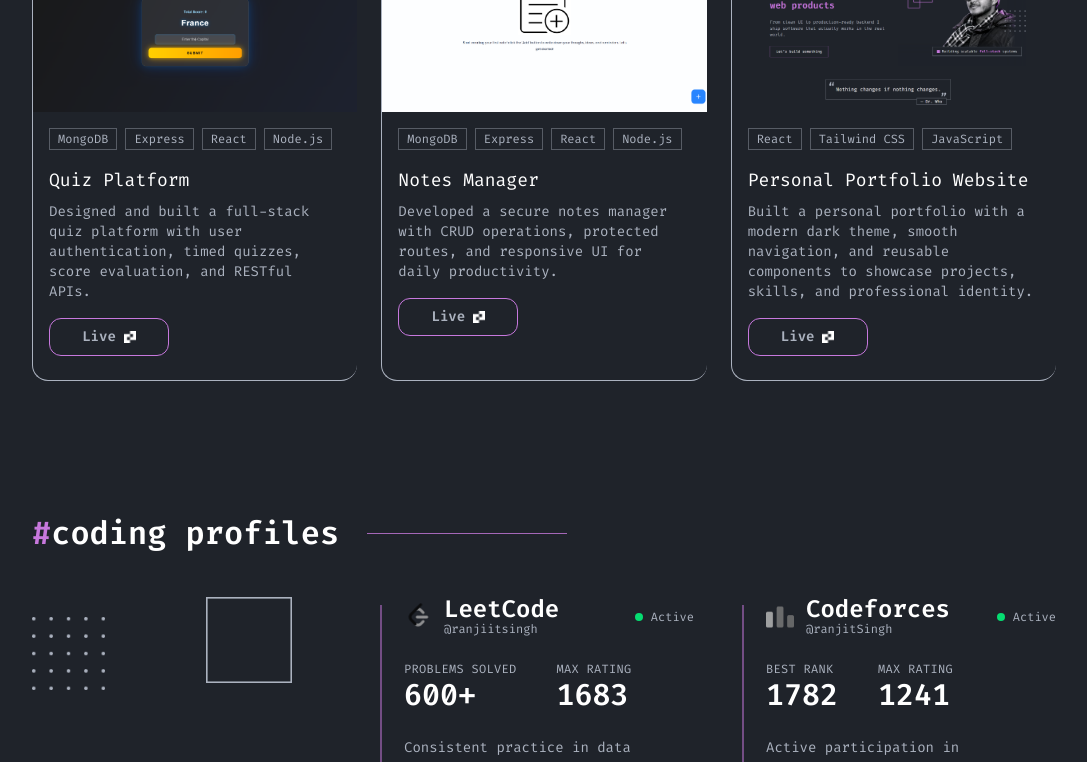
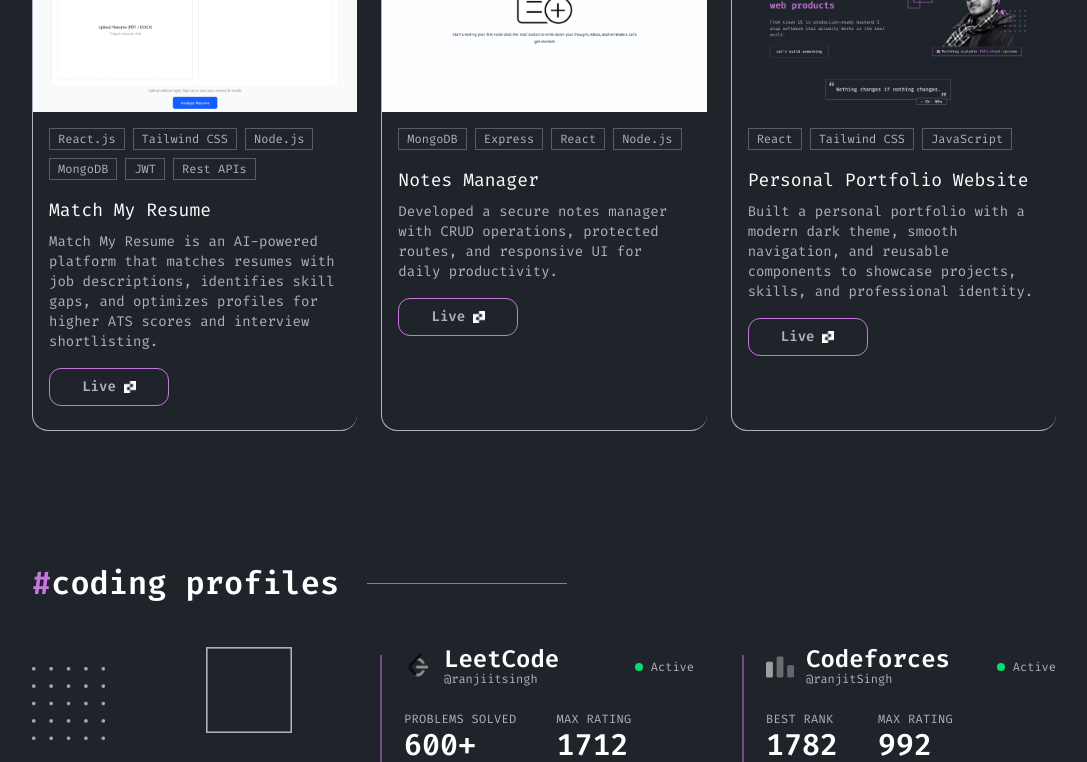
Before and after one commit to ranjit-ux/Portfolio, a React (Vite) app in the folder Portfolio/: page / in a window 1280 px wide. Shown: the part 1000-1762 px from the top of the page, without its empty margins (112-1199 px from the left). Built offline with nearby package versions, Linux system fonts and the light colour scheme.

Commit message:
New project added and some modifications

```diff
--- a/Portfolio/src/assets/images.js
+++ b/Portfolio/src/assets/images.js
@@ -39,7 +39,9 @@ import XLogo from "./XLogo.avif";
 import LinkedinLogo from "./LinkedinLogo.png";
 import upworkblack from "./upworkblack.png";
 import render from "./render.png";
+import MatchMyResume from "./Projects/MatchMyResume.png";
 export {
+  MatchMyResume,
   render,
   PortfolioProject,
   ReactTODO,
--- a/Portfolio/src/components/ProjectShowcase.jsx
+++ b/Portfolio/src/components/ProjectShowcase.jsx
@@ -50,7 +50,7 @@ const ProjectsShowcase = () => {
             {activeProject.title}
           </h2>
 
-          <p className="text-white/70 mt-2 max-w-xl">
+          <p className="text-white/70 mt-2 ">
             {activeProject.description}
           </p>
 
--- a/Portfolio/src/data/project.js
+++ b/Portfolio/src/data/project.js
@@ -1,4 +1,4 @@
-import { CurrecnyConverter, Notes, PortfolioProject, QuizApp, SimonSays } from "../assets/images";
+import { CurrecnyConverter, MatchMyResume, Notes, PortfolioProject, QuizApp, SimonSays } from "../assets/images";
 
 export const projects = [
   {
@@ -9,6 +9,14 @@ export const projects = [
     image: PortfolioProject,
     liveUrl: "https://portfolio-0ylk.onrender.com",
   },
+    {
+    id: 2,
+    title: "Match My Resume",
+    description:
+      "Match My Resume is an AI-powered platform that evaluated resumes agains job descriptions to access ATS compatibility. It performs intelligent resume-JD matching to identify missing skills, keywords, and improvement areas. Delivers actionable, AI-driven recommendations to optimize resumes for higher shortlisting and interview success.",
+    image: MatchMyResume,
+    liveUrl: "https://matchmyresume-frontend.onrender.com/", // replace with your actual converter link if different
+  },
   {
     id: 4,
     title: "QuizMaster",
@@ -16,14 +24,6 @@ export const projects = [
       "A dynamic quiz platform featuring real-time scoring, smooth state management, and an engaging user flow designed for rapid interactions.",
     image: QuizApp,
     liveUrl: "https://countries-capital-quiz-production.up.railway.app/",
-  },
-    {
-    id: 2,
-    title: "Currency Converter",
-    description:
-      "A clean and responsive currency converter that allows users to convert amounts between multiple currencies using real-time exchange rates through an intuitive interface.",
-    image: CurrecnyConverter,
-    liveUrl: "https://currecnyconverter-36qm.onrender.com/", // replace with your actual converter link if different
   },
   {
     id: 3,
--- a/Portfolio/src/pages/Home.jsx
+++ b/Portfolio/src/pages/Home.jsx
@@ -3,7 +3,7 @@ import { Link } from "react-router-dom";
 import Quote from "../components/Quote";
 import { useEffect, useState } from "react";
 import ProjectCard from "../components/ProjectCard";
-import { StyleOutlinePng, DotsPng, Heroimg,Notes,SimonSays,QuizApp, Rectangle, LeetCode,CodeForces, PortfolioProject } from "../assets/images";
+import { StyleOutlinePng, DotsPng, Heroimg,Notes,SimonSays,QuizApp, Rectangle, LeetCode,CodeForces, PortfolioProject, MatchMyResume } from "../assets/images";
 import CodingProfileCard from "../components/CodingProfileCard";
 import App from "../App";
 import Footer from "../components/Footer";
@@ -116,11 +116,11 @@ import Footer from "../components/Footer";
         {/* Grid */}
         <div className="grid grid-cols-1 md:grid-cols-3 gap-6 items-start">
           <ProjectCard
-            projectimg={QuizApp}
-            title="Quiz Platform"
-            desc="Designed and built a full-stack quiz platform with user authentication, timed quizzes, score evaluation, and RESTful APIs."
-            techstack={["MongoDB","Express","React","Node.js"]}
-            link="https://countries-capital-quiz-production.up.railway.app/"
+            projectimg={MatchMyResume}
+            title="Match My Resume"
+            desc="Match My Resume is an AI-powered platform that matches resumes with job descriptions, identifies skill gaps, and optimizes profiles for higher ATS scores and interview shortlisting."
+            techstack={["React.js","Tailwind CSS","Node.js","MongoDB","JWT","Rest APIs"]}
+            link="https://matchmyresume-frontend.onrender.com/"
           />
           <ProjectCard
             projectimg={Notes}
@@ -134,7 +134,7 @@ import Footer from "../components/Footer";
             title="Personal Portfolio Website"
             desc="Built a personal portfolio with a modern dark theme, smooth navigation, and reusable components to showcase projects, skills, and professional identity."
             techstack={["React", "Tailwind CSS", "JavaScript"]}
-            link="https://github.com/ranjit-ux/portfolio"
+            link="https://portfolio-0ylk.onrender.com/"
           />
         </div>
 
@@ -170,7 +170,7 @@ import Footer from "../components/Footer";
         handle="ranjiitsingh"
         stats={[
           { label: "Problems Solved", value: 600, suffix: "+" },
-          { label: "Max Rating", value: 1683 },
+          { label: "Max Rating", value: 1712 },
         ]}
         desc="Consistent practice in data structures and algorithms, with a focus on problem clarity, edge-case handling, and optimized solutions. Regular participation in problem-solving to strengthen fundamentals."
         link="https://leetcode.com/u/ranjiitsingh/"
@@ -182,7 +182,7 @@ import Footer from "../components/Footer";
         handle="ranjitSingh"
         stats={[
           { label: "Best Rank", value: 1782 },
-          { label: "Max Rating", value: 1241 },
+          { label: "Max Rating", value: 992 },
         ]}
         desc="Active participation in competitive programming contests, gaining experience with time-bound problem solving, ranking dynamics, and implementing efficient solutions under constraints."
         link="https://codeforces.com/profile/ranjitSingh"
```
Also changed, not shown: Portfolio/src/assets/Projects/MatchMyResume.png (added), Portfolio/src/assets/Projects/Notes.png.
